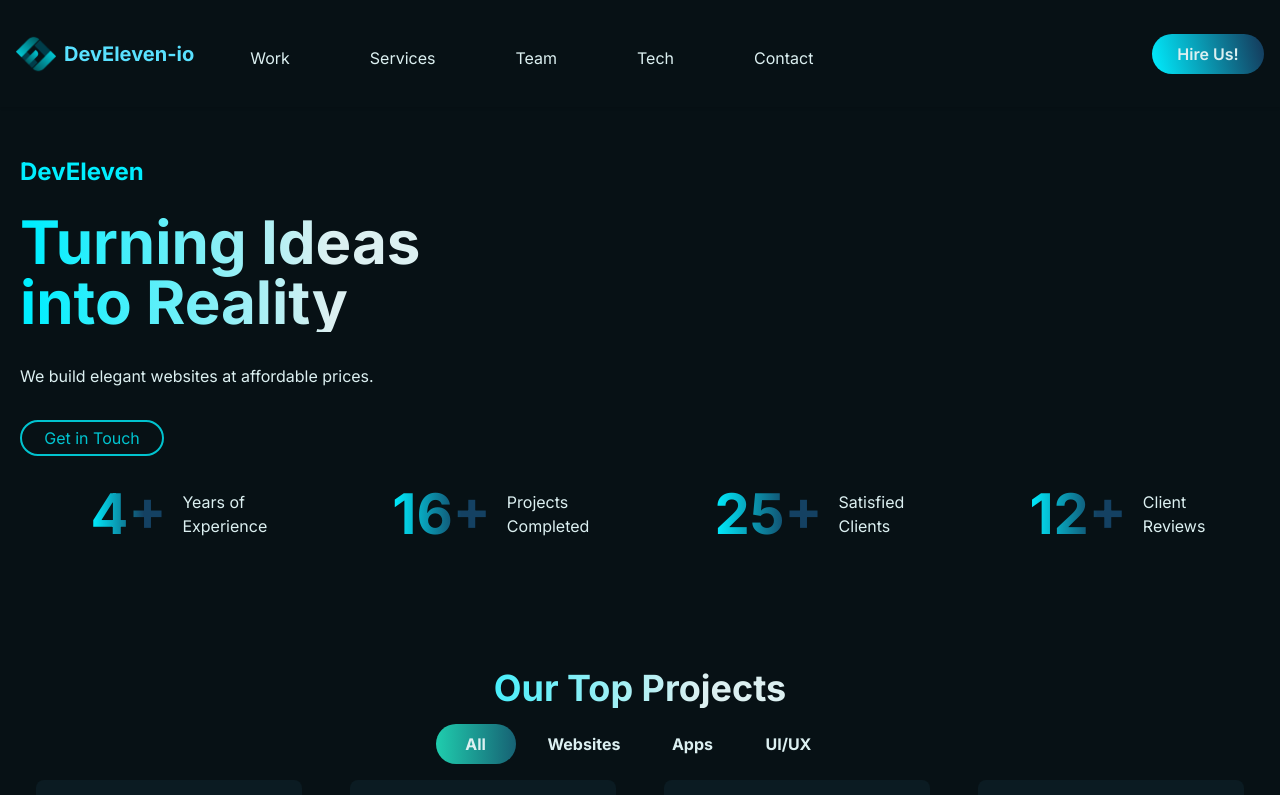
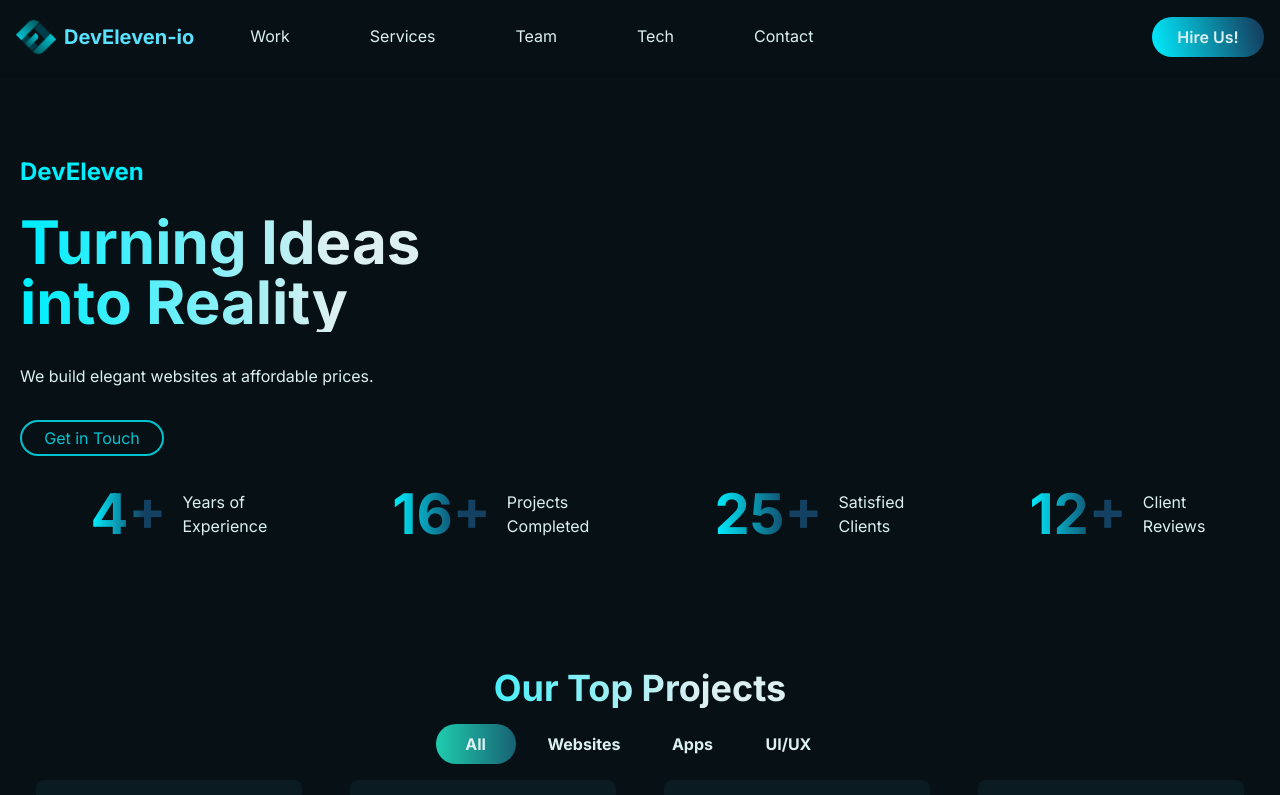
Before and after one commit to DEVELEVEN-io/develeven-io, a Next.js app: page / in a window 1280 px wide. Shown: the top 795 px of the page. Built offline with nearby package versions, Linux system fonts and the light colour scheme.

Commit message:
fixed navbar styles + minor fixes

```diff
--- a/components/Navbar/Navbar.jsx
+++ b/components/Navbar/Navbar.jsx
@@ -3,14 +3,27 @@
 import { useState, useEffect } from 'react';
 import { images } from "../../constants";
 import Image from 'next/image';
-import { Link, Events, scrollSpy } from 'react-scroll';
+import { Link } from 'react-scroll';
 
 const Navbar = () => {
   const [isOpen, setIsOpen] = useState(false);
+  const [isScrolled, setIsScrolled] = useState(false);
 
   const handleMenuToggle = () => {
     setIsOpen(!isOpen);
   };
+
+  useEffect(() => {
+    const handleScroll = () => {
+      setIsScrolled(window.scrollY > 50);
+    };
+
+    window.addEventListener('scroll', handleScroll);
+
+    return () => {
+      window.removeEventListener('scroll', handleScroll);
+    };
+  }, []);
 
   const navLinks = [
     { to: 'work', offset: -250, label: 'Work' },
@@ -21,9 +34,9 @@ const Navbar = () => {
   ];
 
   return (
-    <nav className={`navbar ${isOpen ? 'open' : ''}`} id='navbar'>
+    <nav className={`navbar ${isScrolled ? 'scrolled' : ''} ${isOpen ? 'open' : ''}`} id='navbar'>
       <div className="container flex justify-between mx-auto text-center items-center">
-        <div className="navHolder flex py-4">
+        <div className="navHolder flex py-2">
           <div className='brand-logo flex items-center mr-4'>
             <Image src={images.logo} alt="Logo" width={40} height={40} />
             <span className="ml-2 text-highlight font-bold text-xl">DevEleven-io</span>
@@ -31,7 +44,7 @@ const Navbar = () => {
 
           <ul className={`nav-list ${isOpen ? 'open' : ''}`}>
             {navLinks.map((link, index) => (
-              <li key={index} className='nav-link px-4 py-2'>
+              <li key={index} className='nav-link px-4 pt-2 pb-1'>
                 <Link
                   to={link.to}
                   activeClass="active"
--- a/src/app/app.css
+++ b/src/app/app.css
@@ -49,6 +49,17 @@
   scrollbar-width: thin;
   scrollbar-color: var(--cyanmid) var(--bglight);
 }
+
+/* Cursor Styles Start */
+.service-card {
+  cursor: context-menu;
+}
+
+.gallery div, .brand-logo {
+  cursor: pointer;
+}
+
+/* Cursor Styles End */
 
 
 /* Navbar.module.css */
@@ -104,7 +115,9 @@
 
 .nav-link a {
   text-decoration: none;
-  padding: 14px;
+  padding-left: 14px;
+  padding-right: 14px;
+  /* padding: 14px; */
   display: block;
 }
 
@@ -138,8 +151,6 @@
 .nav-link a.active::after {
   width: 100%; /* Full width on active */
 }
-
-
 
 .btn {
   width: 120px;
@@ -530,6 +541,15 @@ button.active {
   .navbar.scrolled {
     top: 0px;
   }
+
+  .navbar.open {
+    background: var(--bglight);
+  }
+
+  .navbar.scrolled {
+    /* background: var(--bglight); */
+
+  }
 }
 
 @media (max-width: 1024px) {
--- a/src/app/globals.css
+++ b/src/app/globals.css
@@ -55,7 +55,7 @@
 
   @media (max-width: 992px) {
     .nav-list {
-      @apply flex-col fixed top-20 left-0 w-full h-[140vh] bg-bglight z-50 hidden;
+      @apply flex-col fixed top-[4.5rem] left-0 w-full h-[140vh] bg-bglight z-50 hidden;
     }
 
     .nav-list.open {
@@ -72,7 +72,7 @@
     }
 
     .nav-link a {
-      @apply text-txtdark mr-10;
+      @apply text-txtdark mr-10 py-4;
     }
 
     .hamburger {
@@ -96,7 +96,7 @@
     }
 
     .navbar.open .hamburger .bar:nth-child(1) {
-      @apply top-[50%] translate-y-[25%] rotate-[-45deg] transition duration-200;
+      @apply top-[50%] translate-y-[200%] rotate-[-45deg] transition duration-200;
     }
 
     .navbar.open .hamburger .bar:nth-child(2) {
@@ -104,7 +104,7 @@
     }
 
     .navbar.open .hamburger .bar:nth-child(3) {
-      @apply top-[50%] translate-y-[-150%] rotate-[45deg] transition duration-200;
+      @apply top-[50%] translate-y-[0%] rotate-[45deg] transition duration-200;
     }
 
     .navbar .container {
```
